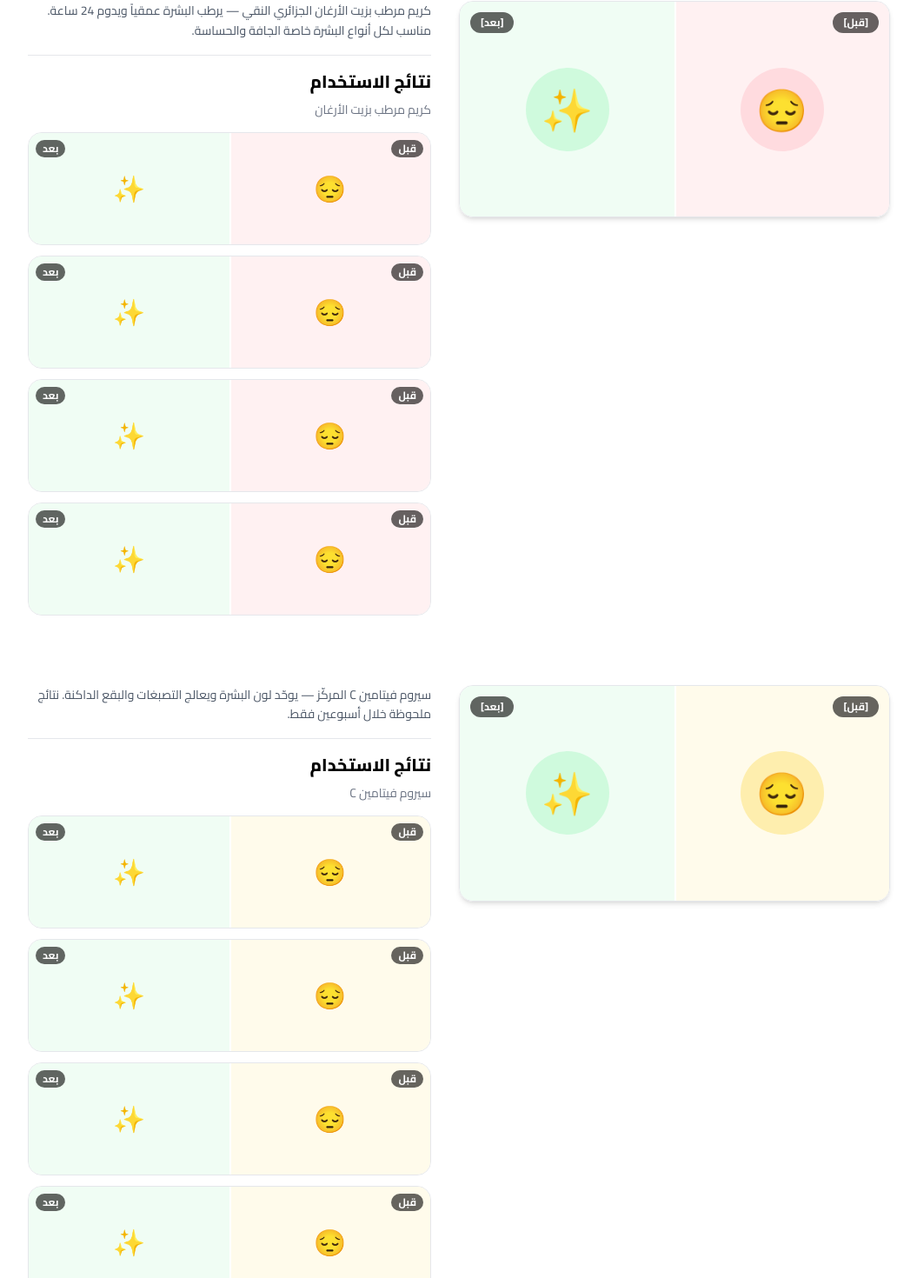
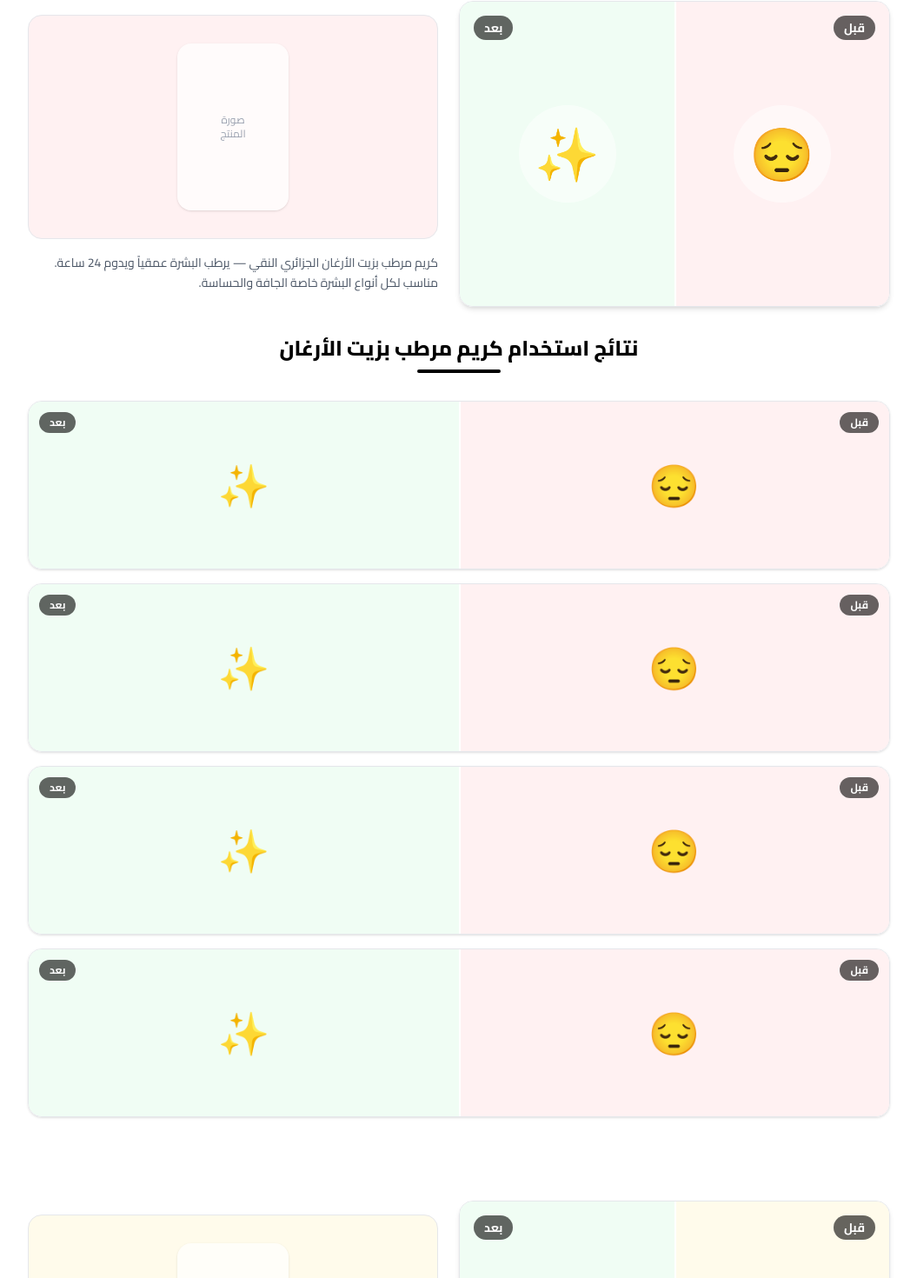
Before and after one commit to glow-cosmetique/glow-cosmetique-v3, a Next.js app: page / in a window 1280 px wide. Shown: the part 1711-3181 px from the top of the page at 87% size, without its empty margins (112-1167 px from the left). Built offline with nearby package versions, Linux system fonts and the light colour scheme.

Commit message:
Update products.tsx

```diff
--- a/components/products.tsx
+++ b/components/products.tsx
@@ -1,4 +1,19 @@
 "use client"
+
+const productsList = [
+  {
+    id: 1,
+    name: "كريم مرطب بزيت الأرغان",
+    description: "كريم مرطب بزيت الأرغان الجزائري النقي — يرطب البشرة عمقياً ويدوم 24 ساعة. مناسب لكل أنواع البشرة خاصة الجافة والحساسة.",
+    color: "bg-rose-50",
+  },
+  {
+    id: 2,
+    name: "سيروم فيتامين C",
+    description: "سيروم فيتامين C المركّز — يوحّد لون البشرة ويعالج التصبغات والبقع الداكنة. نتائج ملحوظة خلال أسبوعين فقط.",
+    color: "bg-amber-50",
+  },
+]
 
 export function Products() {
   return (
@@ -7,68 +22,73 @@ export function Products() {
 
         {/* العنوان */}
         <div className="text-center mb-16">
-          <span className="text-primary font-semibold text-sm uppercase tracking-wider">
-            منتجاتنا المميزة
-          </span>
-          <h2 className="text-3xl sm:text-4xl font-bold mt-3 mb-4">
-            اختاري ما يناسب بشرتك
-          </h2>
+          <span className="text-primary font-semibold text-sm uppercase tracking-wider">منتجاتنا المميزة</span>
+          <h2 className="text-3xl sm:text-4xl font-bold mt-3 mb-4">اختاري ما يناسب بشرتك</h2>
           <p className="text-muted-foreground max-w-xl mx-auto">
             كل منتجاتنا مصنوعة من مكونات طبيعية محلية، مثبتة علمياً وآمنة لكل أنواع البشرة
           </p>
         </div>
 
-        {/* المنتج 1 */}
-        <div className="flex flex-col md:flex-row gap-8 mb-20 items-start">
+        {productsList.map((product) => (
+          <div key={product.id} className="mb-24">
 
-          {/* يمين: صورة كبيرة قبل/بعد */}
+            {/* القسم العلوي: صورة كبيرة يمين + صورة المنتج والوصف يسار */}
+            <div className="flex flex-col md:flex-row gap-6 items-stretch mb-8">
+
+              {/* يمين: صورة قبل/بعد كبيرة جداً */}
               <div className="w-full md:w-1/2 shrink-0">
-            <div className="relative rounded-2xl overflow-hidden border border-gray-200 shadow-md">
-              <div className="grid grid-cols-2">
-                <div className="relative aspect-square bg-rose-50 flex items-center justify-center">
-                  <div className="w-24 h-24 rounded-full bg-rose-200/60 flex items-center justify-center">
-                    <span className="text-5xl">😔</span>
+                <div className="relative rounded-2xl overflow-hidden border border-gray-200 shadow-md h-full min-h-[350px]">
+                  <div className="grid grid-cols-2 h-full">
+                    <div className={`relative ${product.color} flex items-center justify-center min-h-[350px]`}>
+                      <div className="w-28 h-28 rounded-full bg-white/50 flex items-center justify-center">
+                        <span className="text-6xl">😔</span>
                       </div>
-                  <span className="absolute top-3 right-3 bg-black/60 text-white text-xs font-bold px-3 py-1 rounded-full">[قبل]</span>
+                      <span className="absolute top-4 right-4 bg-black/60 text-white text-sm font-bold px-3 py-1 rounded-full">قبل</span>
                     </div>
-                <div className="relative aspect-square bg-green-50 flex items-center justify-center">
-                  <div className="w-24 h-24 rounded-full bg-green-200/60 flex items-center justify-center">
-                    <span className="text-5xl">✨</span>
+                    <div className="relative bg-green-50 flex items-center justify-center min-h-[350px]">
+                      <div className="w-28 h-28 rounded-full bg-white/50 flex items-center justify-center">
+                        <span className="text-6xl">✨</span>
                       </div>
-                  <span className="absolute top-3 left-3 bg-black/60 text-white text-xs font-bold px-3 py-1 rounded-full">[بعد]</span>
+                      <span className="absolute top-4 left-4 bg-black/60 text-white text-sm font-bold px-3 py-1 rounded-full">بعد</span>
                     </div>
                   </div>
                   <div className="absolute top-0 bottom-0 left-1/2 w-0.5 bg-white z-10" />
                 </div>
               </div>
 
-          {/* يسار: الوصف + اسم المنتج + 4 صور قبل/بعد */}
-          <div className="w-full md:w-1/2 flex flex-col gap-4">
+              {/* يسار: صورة المنتج + الوصف */}
+              <div className="w-full md:w-1/2 flex flex-col gap-4 justify-center">
+                {/* صورة المنتج */}
+                <div className={`rounded-2xl ${product.color} flex items-center justify-center p-8 border border-gray-200`}>
+                  <div className="w-32 h-48 bg-white/70 rounded-xl flex items-center justify-center shadow-sm">
+                    <p className="text-gray-400 text-xs text-center">صورة<br />المنتج</p>
+                  </div>
+                </div>
+                {/* الوصف */}
+                <p className="text-gray-600 text-sm leading-relaxed">{product.description}</p>
+              </div>
+            </div>
 
-            {/* الوصف */}
-            <p className="text-gray-600 text-sm leading-relaxed">
-              كريم مرطب بزيت الأرغان الجزائري النقي — يرطب البشرة عمقياً ويدوم 24 ساعة. مناسب لكل أنواع البشرة خاصة الجافة والحساسة.
-            </p>
+            {/* اسم المنتج في الوسط مع خط داكن */}
+            <div className="text-center mb-8">
+              <h3 className="text-2xl font-extrabold text-black inline-block">
+                نتائج استخدام {product.name}
+              </h3>
+              <div className="w-24 h-1 bg-black mx-auto mt-2 rounded-full" />
+            </div>
 
-            {/* خط فاصل */}
-            <div className="border-t border-gray-200" />
-
-            {/* عنوان نتائج الاستخدام */}
-            <h3 className="text-xl font-extrabold text-black">نتائج الاستخدام</h3>
-            <p className="text-gray-500 text-sm -mt-2">كريم مرطب بزيت الأرغان</p>
-
-            {/* 4 صور قبل/بعد عمودية */}
-            <div className="flex flex-col gap-3">
+            {/* 4 صور قبل/بعد عمودية بحجم كبير */}
+            <div className="flex flex-col gap-4">
               {[1, 2, 3, 4].map((i) => (
-                <div key={i} className="relative rounded-xl overflow-hidden border border-gray-200">
+                <div key={i} className="relative rounded-2xl overflow-hidden border border-gray-200 shadow-sm">
                   <div className="grid grid-cols-2">
-                    <div className="relative bg-rose-50 h-32 flex items-center justify-center">
-                      <span className="text-3xl">😔</span>
-                      <span className="absolute top-2 right-2 bg-black/60 text-white text-xs font-bold px-2 py-0.5 rounded-full">قبل</span>
+                    <div className={`relative ${product.color} h-48 flex items-center justify-center`}>
+                      <span className="text-5xl">😔</span>
+                      <span className="absolute top-3 right-3 bg-black/60 text-white text-xs font-bold px-3 py-1 rounded-full">قبل</span>
                     </div>
-                    <div className="relative bg-green-50 h-32 flex items-center justify-center">
-                      <span className="text-3xl">✨</span>
-                      <span className="absolute top-2 left-2 bg-black/60 text-white text-xs font-bold px-2 py-0.5 rounded-full">بعد</span>
+                    <div className="relative bg-green-50 h-48 flex items-center justify-center">
+                      <span className="text-5xl">✨</span>
+                      <span className="absolute top-3 left-3 bg-black/60 text-white text-xs font-bold px-3 py-1 rounded-full">بعد</span>
                     </div>
                   </div>
                   <div className="absolute top-0 bottom-0 left-1/2 w-0.5 bg-white z-10" />
@@ -77,56 +97,7 @@ export function Products() {
             </div>
 
           </div>
-        </div>
-
-        {/* المنتج 2 */}
-        <div className="flex flex-col md:flex-row gap-8 mb-20 items-start">
-          <div className="w-full md:w-1/2 shrink-0">
-            <div className="relative rounded-2xl overflow-hidden border border-gray-200 shadow-md">
-              <div className="grid grid-cols-2">
-                <div className="relative aspect-square bg-amber-50 flex items-center justify-center">
-                  <div className="w-24 h-24 rounded-full bg-amber-200/60 flex items-center justify-center">
-                    <span className="text-5xl">😔</span>
-                  </div>
-                  <span className="absolute top-3 right-3 bg-black/60 text-white text-xs font-bold px-3 py-1 rounded-full">[قبل]</span>
-                </div>
-                <div className="relative aspect-square bg-green-50 flex items-center justify-center">
-                  <div className="w-24 h-24 rounded-full bg-green-200/60 flex items-center justify-center">
-                    <span className="text-5xl">✨</span>
-                  </div>
-                  <span className="absolute top-3 left-3 bg-black/60 text-white text-xs font-bold px-3 py-1 rounded-full">[بعد]</span>
-                </div>
-              </div>
-              <div className="absolute top-0 bottom-0 left-1/2 w-0.5 bg-white z-10" />
-            </div>
-          </div>
-
-          <div className="w-full md:w-1/2 flex flex-col gap-4">
-            <p className="text-gray-600 text-sm leading-relaxed">
-              سيروم فيتامين C المركّز — يوحّد لون البشرة ويعالج التصبغات والبقع الداكنة. نتائج ملحوظة خلال أسبوعين فقط.
-            </p>
-            <div className="border-t border-gray-200" />
-            <h3 className="text-xl font-extrabold text-black">نتائج الاستخدام</h3>
-            <p className="text-gray-500 text-sm -mt-2">سيروم فيتامين C</p>
-            <div className="flex flex-col gap-3">
-              {[1, 2, 3, 4].map((i) => (
-                <div key={i} className="relative rounded-xl overflow-hidden border border-gray-200">
-                  <div className="grid grid-cols-2">
-                    <div className="relative bg-amber-50 h-32 flex items-center justify-center">
-                      <span className="text-3xl">😔</span>
-                      <span className="absolute top-2 right-2 bg-black/60 text-white text-xs font-bold px-2 py-0.5 rounded-full">قبل</span>
-                    </div>
-                    <div className="relative bg-green-50 h-32 flex items-center justify-center">
-                      <span className="text-3xl">✨</span>
-                      <span className="absolute top-2 left-2 bg-black/60 text-white text-xs font-bold px-2 py-0.5 rounded-full">بعد</span>
-                    </div>
-                  </div>
-                  <div className="absolute top-0 bottom-0 left-1/2 w-0.5 bg-white z-10" />
-                </div>
         ))}
-            </div>
-          </div>
-        </div>
 
       </div>
     </section>
```
Lines whose indentation alone changed are shown as unchanged.
